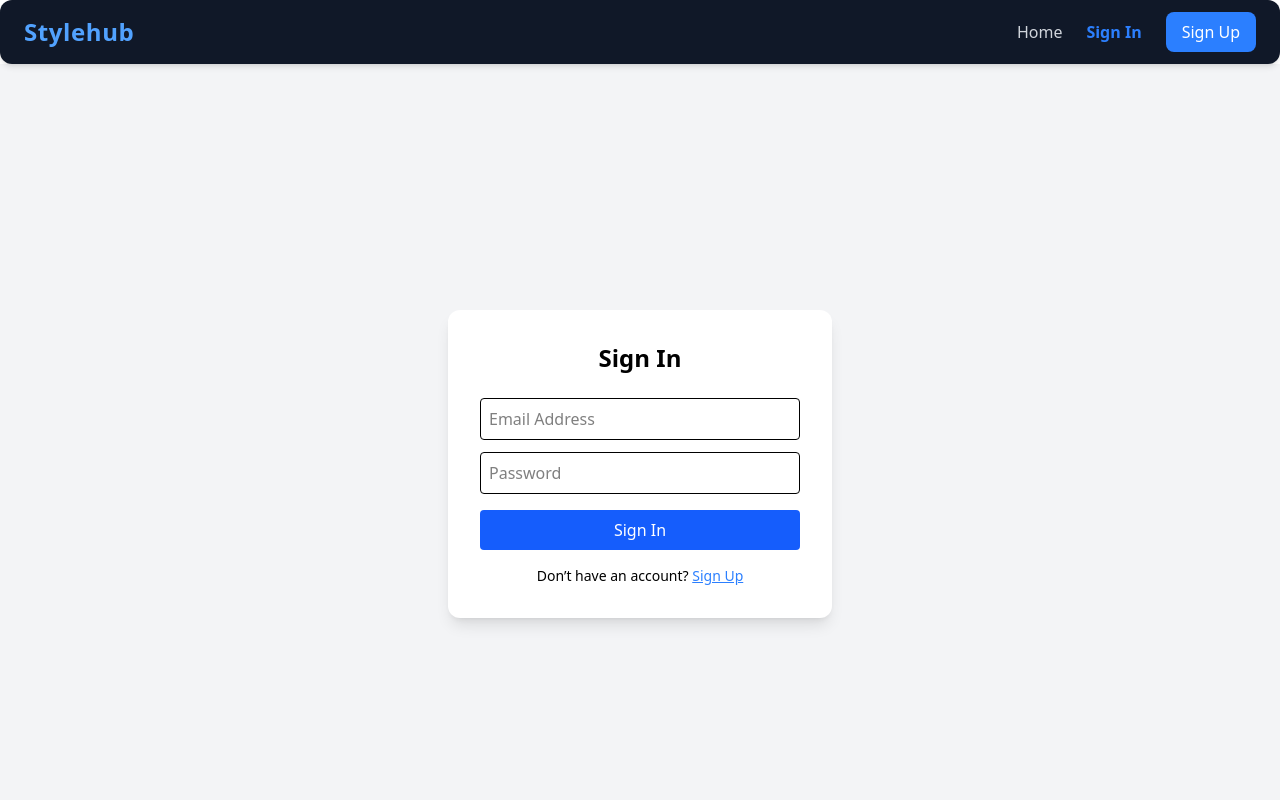
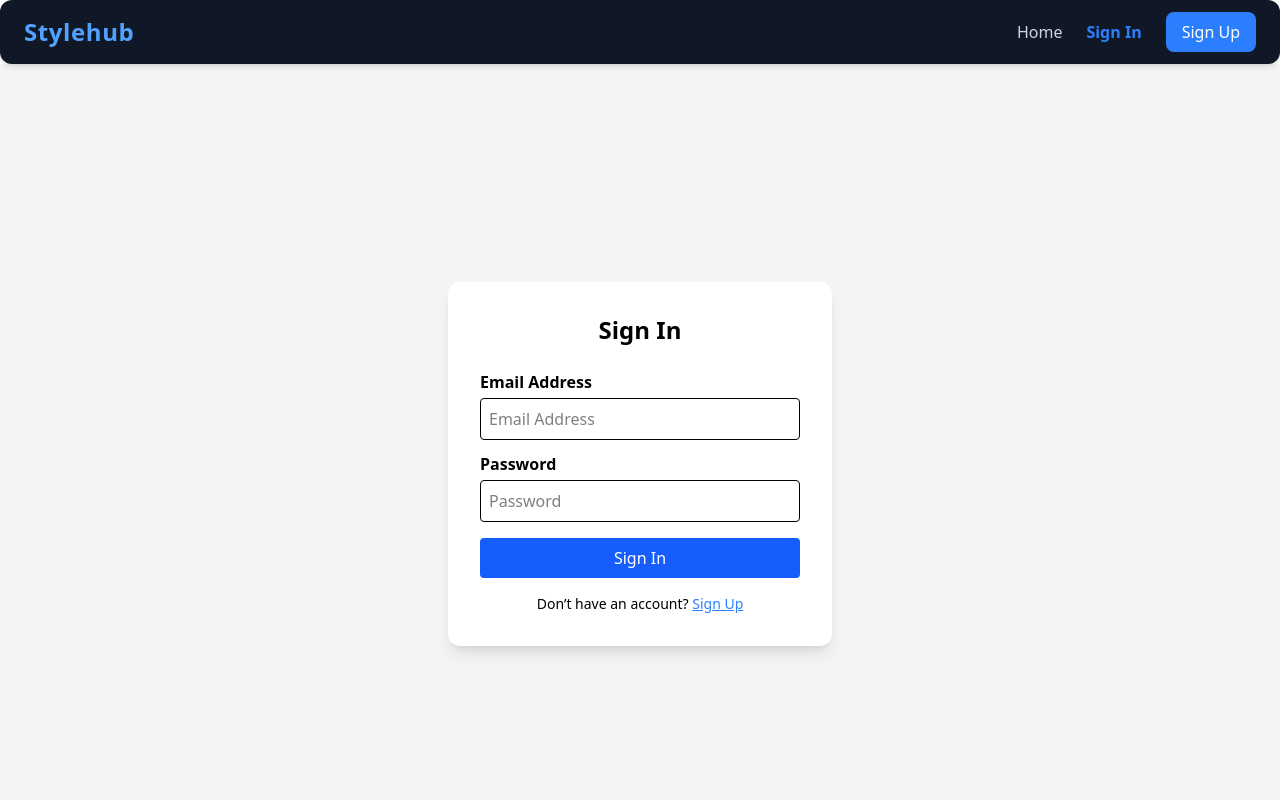
Before and after one commit to amanuel1221/e-commerce, a React (Vite) app: page /signin in a window 1280 px wide. Shown: the top 800 px of the page. Built offline with nearby package versions, Linux system fonts and the light colour scheme; no server answers.

Commit message:
improve the accessebility

```diff
--- a/src/components/SignIn.jsx
+++ b/src/components/SignIn.jsx
@@ -40,28 +40,37 @@ const Signin = () => {
       <form
         onSubmit={handleSignin}
         className="bg-white p-8 rounded-xl shadow-lg w-96"
+        aria-labelledby="signin-heading"
       >
-        <h2 className="text-2xl font-bold mb-6 text-center">Sign In</h2>
+        <h2 id="signin-heading" className="text-2xl font-bold mb-6 text-center">Sign In</h2>
 
-        {error && <li className="text-red-600 mb-3 list-none">{error}</li>}
+        {error && <div role="alert" className="text-red-600 mb-3">{error}</div>}
 
+        <div className="mb-3">
+          <label htmlFor="signin-email" className="block mb-1 font-semibold">Email Address</label>
           <input
+            id="signin-email"
             type="email"
             placeholder="Email Address"
             value={email}
             onChange={(e) => setEmail(e.target.value)}
             required
-          className="w-full p-2 mb-3 border rounded"
+            className="w-full p-2 border rounded"
           />
+        </div>
 
+        <div className="mb-4">
+          <label htmlFor="signin-password" className="block mb-1 font-semibold">Password</label>
           <input
+            id="signin-password"
             type="password"
             placeholder="Password"
             value={password}
             onChange={(e) => setPassword(e.target.value)}
             required
-          className="w-full p-2 mb-4 border rounded"
+            className="w-full p-2 border rounded"
           />
+        </div>
 
         <button
           type="submit"
```
Lines whose indentation alone changed are shown as unchanged.
